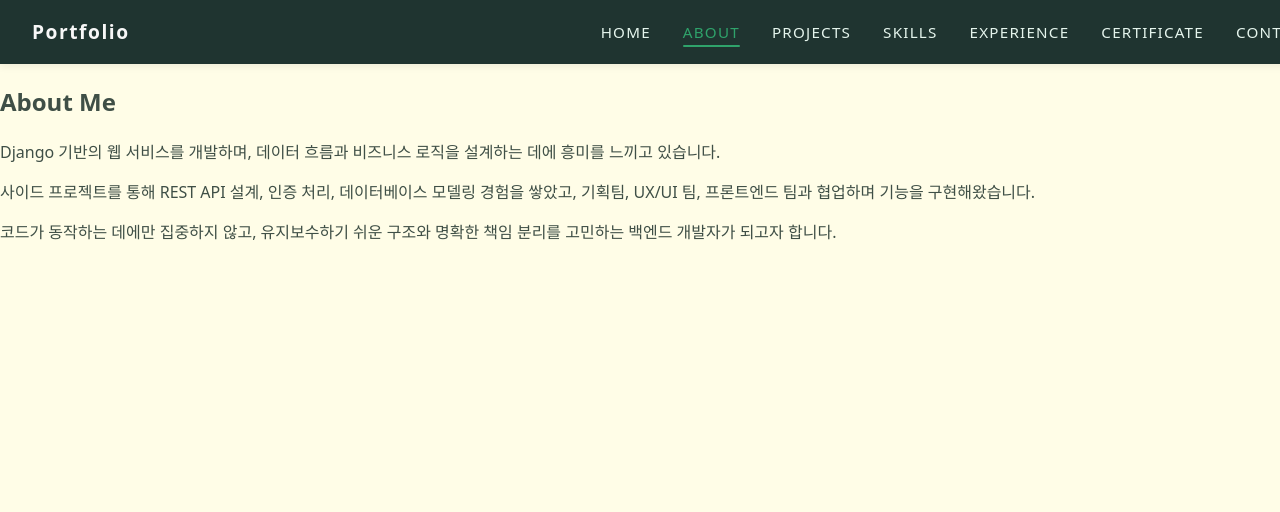
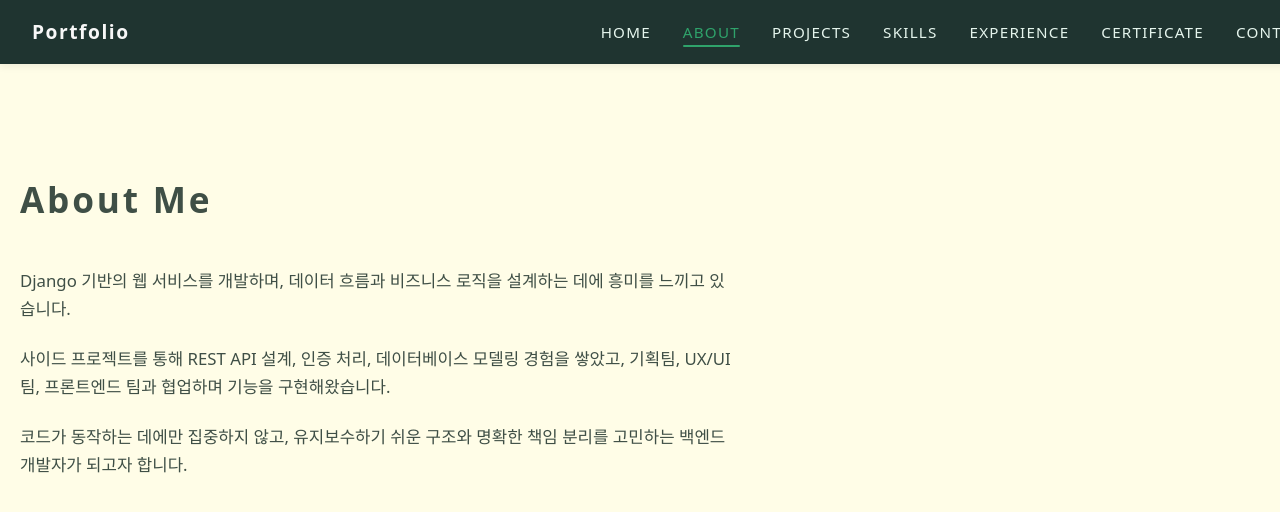
Before and after one commit to minyoung0303/minyoung.github.io, a React (Vite) app: page / in a window 1280 px wide. Both pictures are taken after a click on the item "ABOUT". Shown: the top 512 px of the page. Built offline with nearby package versions, Linux system fonts and the light colour scheme.

Commit message:
feat: About 컴포넌트에 CSS 추가 및 Home 컴포넌트 스타일 수정

```diff
--- a/src/components/About.jsx
+++ b/src/components/About.jsx
@@ -2,6 +2,7 @@
 // - 3~4줄 요약 소개
 // - Backend / Frontend / Infra 스택 분리
 // - 교육 or 성장 경로 (SSAFY 등)
+import './css/About.css';
 
 function About() {
   return (
--- a/src/components/css/About.css
+++ b/src/components/css/About.css
@@ -0,0 +1,28 @@
+#about {
+    min-height: 60vh;
+    width: 100vw;
+    padding: 80px 20px;
+    display: flex;
+    flex-direction: column;
+    justify-content: center;
+    align-items: flex-start;
+    box-sizing: border-box;
+}
+
+#about h2 {
+    font-size:2.2rem;
+    font-weight: 700;
+    letter-spacing: 0.08em;
+    margin-bottom: 1.5rem;
+}
+
+#about p {
+    max-width: 720px;
+    font-size: 1.05rem;
+    line-height: 1.7;
+    margin-bottom: 0.9rem;
+}
+
+#about p + p {
+    margin-top: 0.4rem;
+}
--- a/src/components/css/Home.css
+++ b/src/components/css/Home.css
@@ -7,9 +7,11 @@
   padding-left: 20px;
 }
 
+
 .home-inner {
   text-align: center;
 }
+
 
 .home-name {
   font-size: 4rem;
@@ -18,6 +20,7 @@
   color: #2c4d3a; /* 제목 */
 }
 
+
 .home-title {
   margin-top: 1rem;
   font-size: 1.5rem;
@@ -25,10 +28,12 @@
   /* 서브 타이틀 */
 }
 
+
 .home-title span {
   color: #2FA36B;
   /* 강조 */
 }
+
 
 .home-desc {
   margin-top: 1.2rem;
```
